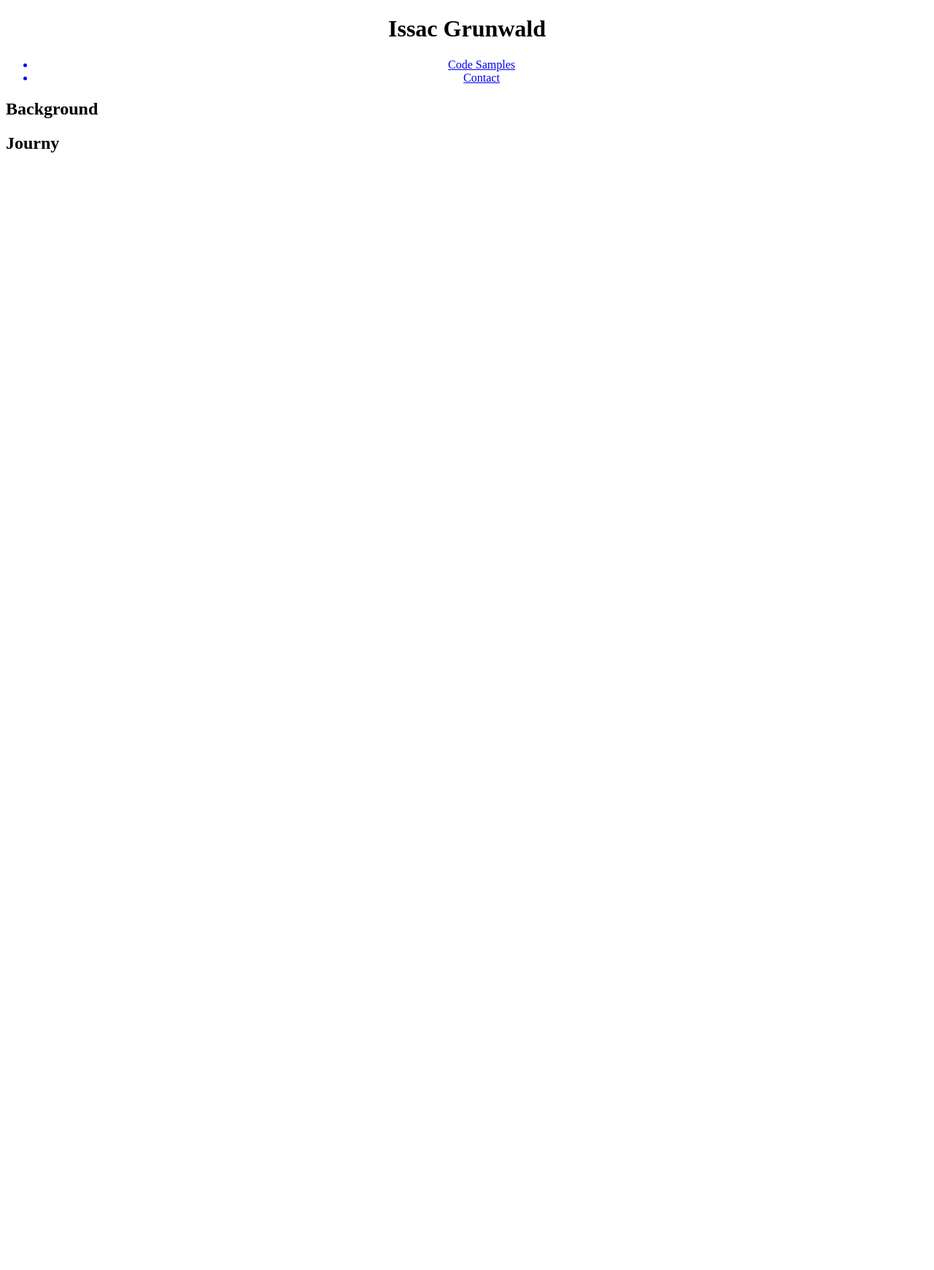
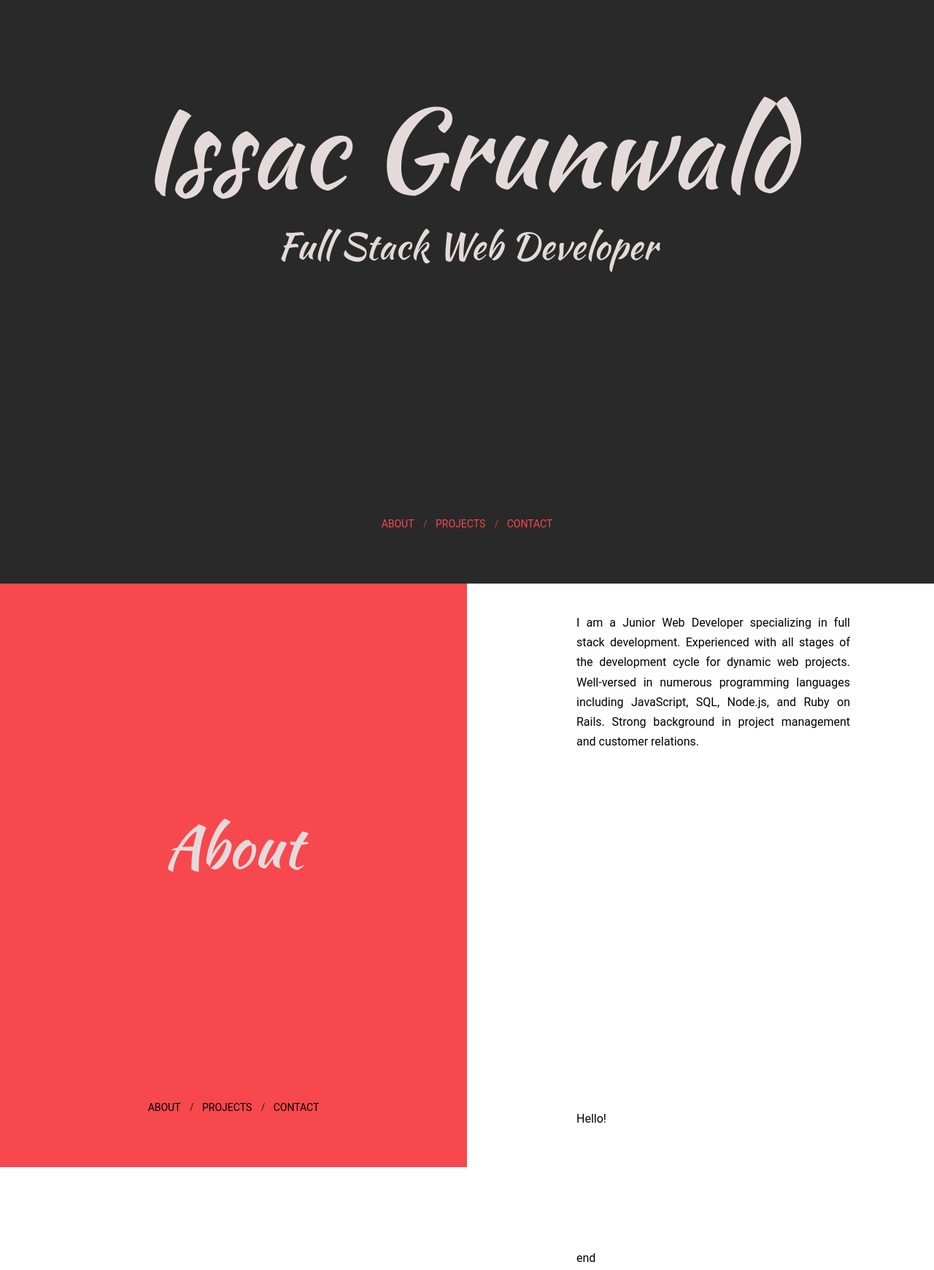
Before and after one commit to issacg1/issac.github.io, a plain HTML site: page index.html in a window 1280 px wide. Shown: the top 1741 px of the page at 73% size. Before the commit the page ends 800 px from the top, so only its background shows below. Drawn offline with nearby package versions, Linux system fonts and the light colour scheme.

Commit message:
modified index.html,main.css and added js file with css logic

```diff
--- a/index.html
+++ b/index.html
@@ -1,32 +1,67 @@
-<!doctype html>
-<html class="no-js" lang="">
+<!DOCTYPE html>
 <head>
   <meta charset="utf-8">
-    <title>My Profile Website</title>
+  <meta http-equiv="X-UA-Compatible" content="IE=edge">
+  <title>Issac Grunwald: Portfolio</title>
+  <link rel="stylesheet" type="text/css" href="style/reset.css">
+  <link rel="stylesheet" type="text/css" href="style/main.css">
+  <link href="https://fonts.googleapis.com/css?family=Kaushan+Script" rel="stylesheet">
+  <script src="https://code.jquery.com/jquery-2.1.4.min.js"></script>
+  <script src="./js/main.js" type="text/javascript" charset="utf-8" async defer></script>
   <meta name="description" content="">
   <meta name="viewport" content="width=device-width, initial-scale=1">
-
-    <link rel="stylesheet" type="text/css" href="/main.css">
 </head>
-
 <body>
-    <header id="header" class="header">
-      <h1>Issac Grunwald</h1>
-
-      <ul>
-        <a href="/code_samples"><li>Code Samples</li></a>
-        <a href="/contact"><li class="link">Contact</li></a>
+  <!-- Inital View AKA Header -->
+  <div class="headerContain">
+    <div class="name">
+      Issac Grunwald
+    </div>
+    <div class="title">
+      <P>Full Stack Web Developer</P>
+    </div>
+    <ul class="list">
+      <li><a href="#about">About</a></li>
+      <li class="anchor"><a href="#projects">Projects</a></li>
+      <li class="anchor"><a href="#contact">Contact</a></li>
     </ul>
-
-    </header><!-- /header -->
-
-    <div>
-      <h2>Background</h2>
   </div>
 
-    <div>
-     <h2>Journy</h2>
+  <!-- Second View AKA About -->
+  <div class="secondView">
+    <a id="about" type="hidden"></a>
+    <div class="sideLeft">
+      <h2>
+        About
+      </h2>
+      <div class="listContain">
+        <ul class="seconList">
+            <li><a href="#about">About</a></li>
+            <li class="secondAnchor"><a href="#projects">Projects</a></li>
+            <li class="secondAnchor"><a href="#contact">Contact</a></li>
+        </ul>
+        </div>
+    </div>
+    <div class="sideRight">
+      <div class="para-1">
+        <p>
+          I am a Junior Web Developer specializing in full stack development. Experienced with all stages of the development
+          cycle for dynamic web projects. Well-versed in numerous programming languages including JavaScript, SQL,
+          Node.js, and Ruby on Rails. Strong background in project management and customer relations.
+        </p>
+        <br><br><br><br><br><br><br><br><br><br><br><br><br><br><br><br><br><br>
+        <p>Hello!</p>
+        <br><br><br><br><br><br>
+        <p>end</p>
+      </div>
+    </div>
+    <div style="clear:both;"></div>
   </div>
 
+
+  <!-- Third View AKA Projects -->
+    <div class="thirdView">
+      <a id="projects" type="hidden"></a>
+    </div>
+  </div>
 </body>
-</html>
--- /dev/null
+++ b/js/main.js
@@ -0,0 +1,22 @@
+$(document).ready(function(){
+		console.log("up and running!");
+
+		$(window).scroll(function (event) {
+
+			var scrollVal = $(document).scrollTop().valueOf();
+			console.log(scrollVal)
+			if(scrollVal < 1000){
+				$(".sideLeft").css({
+					'position' : 'sticky',
+					'height' : '100vh'
+				})
+			}else if(scrollVal > 1000){
+				let height = $(".sideRight").css('height')
+				$(".sideLeft").css({
+					'position' : 'relative',
+					'height' : height,
+				})
+			}
+		});
+
+}); //End of doc. Don't modify above!
--- a/main.css
+++ /dev/null
@@ -1,4 +0,0 @@
-header {
-  text-align: center;
-  background-image: src"header.jpg";
-}
--- a/style/main.css
+++ b/style/main.css
@@ -1,8 +1,125 @@
-header {
-  text-align: center;
-  background-image: url(/header.jpg);
+html {
+  scroll-behavior: smooth
 }
 
-link {
+.headerContain{
+  height: 100vh;
+  width: 100vw;
+  background: rgb(41, 41, 41);
+}
 
+.name{
+  height: 23%;
+  width: 100%;
+  text-align: center;
+  font-size: 150px;
+  font-family: 'Kaushan Script', cursive;
+  padding-top: 10%;
+  color: rgb(229, 218, 218);
 }
+
+.title{
+  height: 10%;
+  width: 100%;
+  text-align: center;
+  font-size: 50px;
+  font-family: 'Kaushan Script', cursive;
+  color: rgb(229, 218, 218);
+}
+
+.list{
+  position: absolute;
+  height: 10%;
+  width: 100%;
+  text-align: center;
+  bottom: 10px;
+}
+
+.list > li{
+  display: inline;
+  list-style: none;
+}
+
+.list > li > a{
+  color: rgb(247, 72, 78);
+  text-transform: uppercase;
+  text-decoration: none;
+  font-size: 14px;
+  font-family: 'Roboto', sans-serif;
+}
+
+.anchor::before{
+  content: "/";
+  padding: 0 12px 0 9px;
+  color: rgb(247, 72, 78)
+}
+
+.sideLeft{
+  position: sticky;
+  height: 100vh;
+  width: 50vw;
+  background-color: rgb(247, 72, 78);
+  float: left;
+  top:0px;
+  overflow-x: hidden;
+  /* top: 10px; */
+}
+
+.sideRight{
+  position: relative;
+  height: 1000px;
+  width: 50vw;
+  float: right;
+}
+
+.sideLeft > h2{
+  text-align: center;
+  /* margin-top: 260px; */
+  margin-top: 50%;
+  font-size: 80px;
+  font-family: 'Kaushan Script', cursive;
+  color: rgb(229, 218, 218);
+}
+
+.para-1{
+  height: 84px;
+  width: 375px;
+  margin-left: 150px;
+  margin-top: 40px;
+  line-height: 170%;
+  font-family: 'Roboto', sans-serif;
+  text-align: justify;
+}
+
+.listContain{
+  position: absolute;
+  height: 10%;
+  width: 100%;
+  bottom: 10px;
+  text-align: center;
+}
+
+.secondAnchor::before{
+  content: "/";
+  padding: 0 12px 0 9px;
+  color: black
+}
+
+.seconList > li{
+  display: inline;
+  list-style: none;
+}
+
+.seconList > li > a{
+  color: black;
+  text-transform: uppercase;
+  text-decoration: none;
+  font-size: 14px;
+  font-family: 'Roboto', sans-serif;
+}
+
+.thirdView{
+  height: 100vh;
+  width: 100vw;
+  background-color:black;
+}
--- /dev/null
+++ b/style/reset.css
@@ -0,0 +1,48 @@
+/* http://meyerweb.com/eric/tools/css/reset/
+   v2.0 | 20110126
+   License: none (public domain)
+*/
+
+html, body, div, span, applet, object, iframe,
+h1, h2, h3, h4, h5, h6, p, blockquote, pre,
+a, abbr, acronym, address, big, cite, code,
+del, dfn, em, img, ins, kbd, q, s, samp,
+small, strike, strong, sub, sup, tt, var,
+b, u, i, center,
+dl, dt, dd, ol, ul, li,
+fieldset, form, label, legend,
+table, caption, tbody, tfoot, thead, tr, th, td,
+article, aside, canvas, details, embed,
+figure, figcaption, footer, header, hgroup,
+menu, nav, output, ruby, section, summary,
+time, mark, audio, video {
+  margin: 0;
+  padding: 0;
+  border: 0;
+  font-size: 100%;
+  font: inherit;
+  vertical-align: baseline;
+}
+/* HTML5 display-role reset for older browsers */
+article, aside, details, figcaption, figure,
+footer, header, hgroup, menu, nav, section {
+  display: block;
+}
+body {
+  line-height: 1;
+}
+ol, ul {
+  list-style: none;
+}
+blockquote, q {
+  quotes: none;
+}
+blockquote:before, blockquote:after,
+q:before, q:after {
+  content: '';
+  content: none;
+}
+table {
+  border-collapse: collapse;
+  border-spacing: 0;
+}
```
Also changed, not shown: code_samples.html (deleted), photos/header.jpg (deleted), portfolio.html (added). Lines whose indentation alone changed are shown as unchanged.
